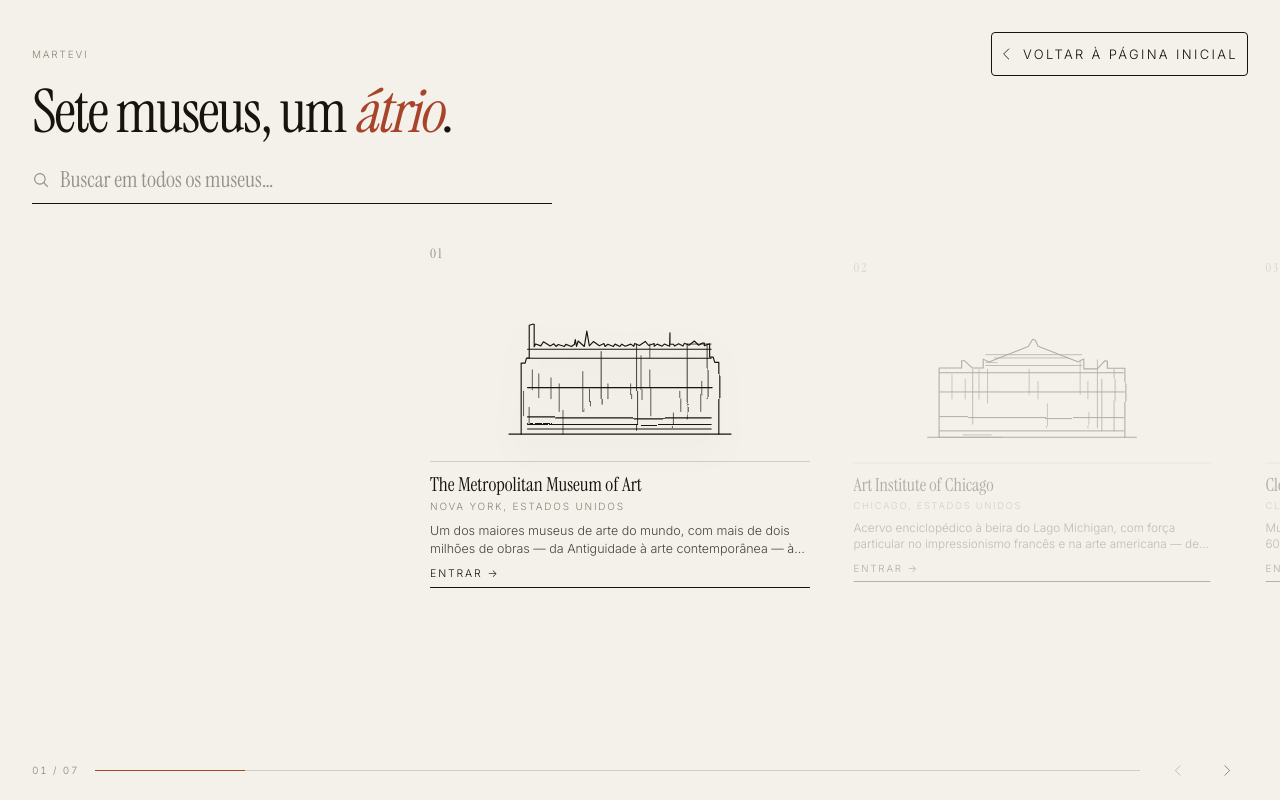
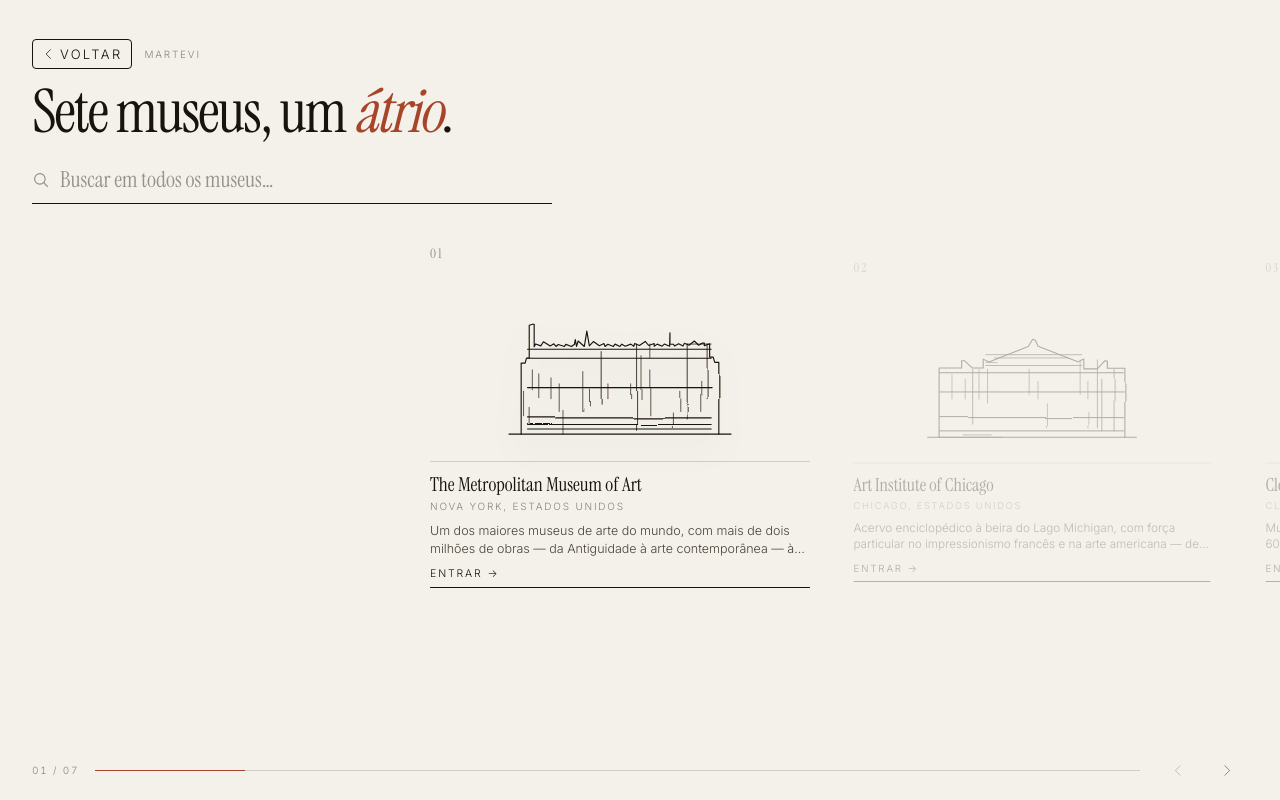
Before and after one commit to martevi-usp/frontend, a React (Vite) app: page /atrio in a window 1280 px wide. Built offline with nearby package versions, Linux system fonts and the light colour scheme; no server answers.

Commit message:
fix: make the home link compact and left aligned

```diff
--- a/src/components/HomeLink.tsx
+++ b/src/components/HomeLink.tsx
@@ -4,8 +4,30 @@ import { ArrowIcon } from './icons'
 
 export function HomeLink() {
   return (
-    <Button component={Link} to="/" variant="outlined" size="small" startIcon={<ArrowIcon width={16} />}>
-      Voltar à página inicial
+    <Button
+      component={Link}
+      to="/"
+      aria-label="Voltar à página inicial"
+      variant="text"
+      size="small"
+      startIcon={<ArrowIcon width={14} />}
+      sx={{
+        minWidth: 0,
+        px: 1.25,
+        color: 'text.primary',
+        '& .MuiButton-startIcon': { ml: 0, mr: 0.5 },
+        '&::before': {
+          content: '""',
+          position: 'absolute',
+          inset: '7px 0',
+          border: '1px solid currentColor',
+          borderRadius: 1,
+          pointerEvents: 'none',
+        },
+        '&:hover': { bgcolor: 'transparent', color: 'primary.main' },
+      }}
+    >
+      Voltar
     </Button>
   )
 }
--- a/src/pages/AtriumPage.tsx
+++ b/src/pages/AtriumPage.tsx
@@ -27,9 +27,9 @@ export default function AtriumPage() {
     >
       <Box sx={{ flexShrink: 0, pt: { xs: 2.5, sm: 4 }, pb: { xs: 2, sm: 3 } }}>
         <Container maxWidth={false} sx={{ px: { xs: 2, sm: 4 } }}>
-          <Box sx={{ display: 'flex', alignItems: 'center', justifyContent: 'space-between', gap: 2 }}>
+          <Box sx={{ display: 'flex', alignItems: 'center', flexWrap: 'wrap', gap: 1.5 }}>
+            <HomeLink />
             <Typography variant="overline">martevi</Typography>
-            <HomeLink />
           </Box>
           <Typography variant="h1" sx={{ fontSize: 'clamp(28px, 6.5vw, 60px)', mt: 1 }}>
             Sete museus, um <Box component="em" sx={{ fontStyle: 'italic', color: 'primary.main' }}>átrio</Box>.
--- a/src/pages/JigsawPuzzle.tsx
+++ b/src/pages/JigsawPuzzle.tsx
@@ -346,9 +346,9 @@ export default function JigsawPuzzle({ catalog }: { catalog: ArtworkCatalog }) {
           borderColor: 'divider',
         }}
       >
-        <Box sx={{ display: 'flex', alignItems: 'center', justifyContent: 'space-between', flexWrap: 'wrap', gap: 1 }}>
+        <Box sx={{ display: 'flex', alignItems: 'center', flexWrap: 'wrap', gap: 1.5 }}>
+          <HomeLink />
           <Typography variant="overline">quebra-cabeça</Typography>
-          <HomeLink />
         </Box>
         <Stack
           direction={{ xs: 'column', md: 'row' }}
```
Also changed, not shown: 1 other file (tests, documents, lock files or other folders).
